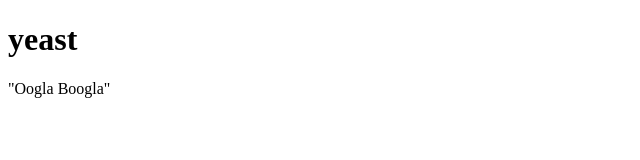
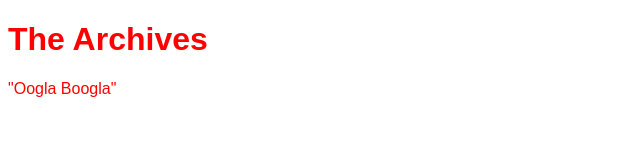
Before and after one commit to deandayon/deandayon.github.io, a plain HTML site: page index.html in a window 1280 px wide. Shown: the whole page, without its empty margins (0-640 px from the left). Drawn offline with Linux system fonts and the light colour scheme.

Commit message:
formatting tests

```diff
--- a/index.html
+++ b/index.html
@@ -1,13 +1,17 @@
 <!DOCTYPE html>
 <html lang="en">
+
 <head>
-<meta charset="utf-8">
-<title>The Archives</title>
+    <meta charset="utf-8">
+    <link rel="stylesheet" href="styles.css">
+    <title>The Archives</title>
 </head>
+
 <body>
-<h1>yeast</h1>
-<p>
-    "Oogla Boogla"
-</p>
+    <h1>The Archives</h1>
+    <p>
+        "Oogla Boogla"
+    </p>
 </body>
+
 </html>
--- /dev/null
+++ b/styles.css
@@ -0,0 +1,4 @@
+body {
+    font-family: Arial, Helvetica, sans-serif;
+    color: red;
+}
```
